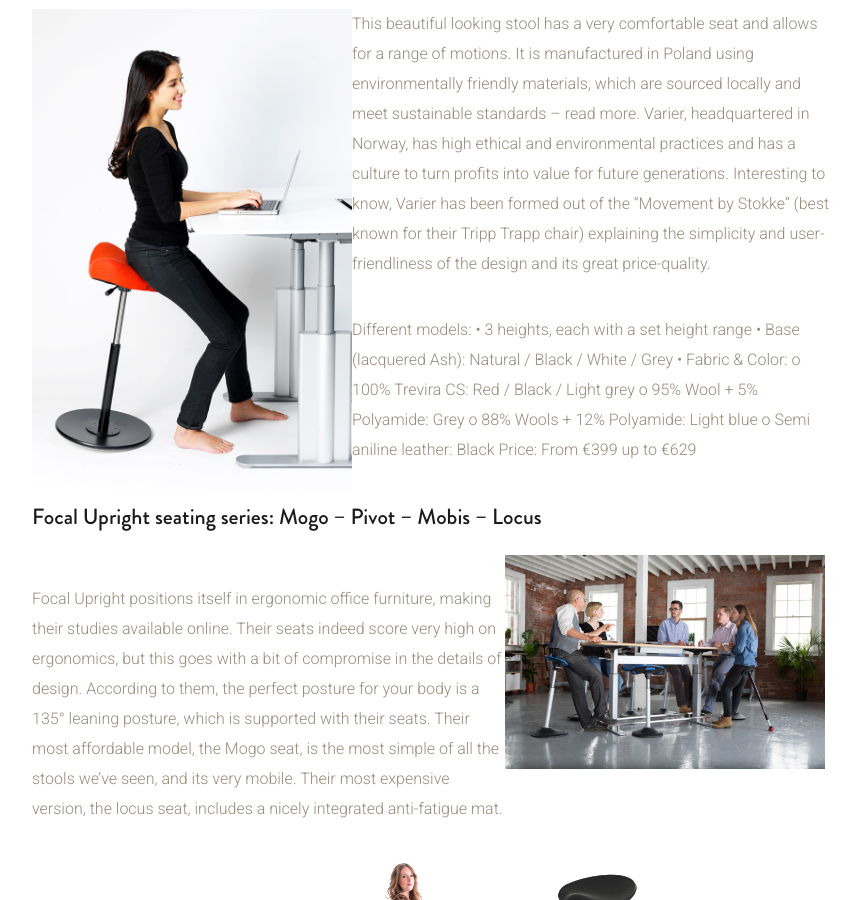
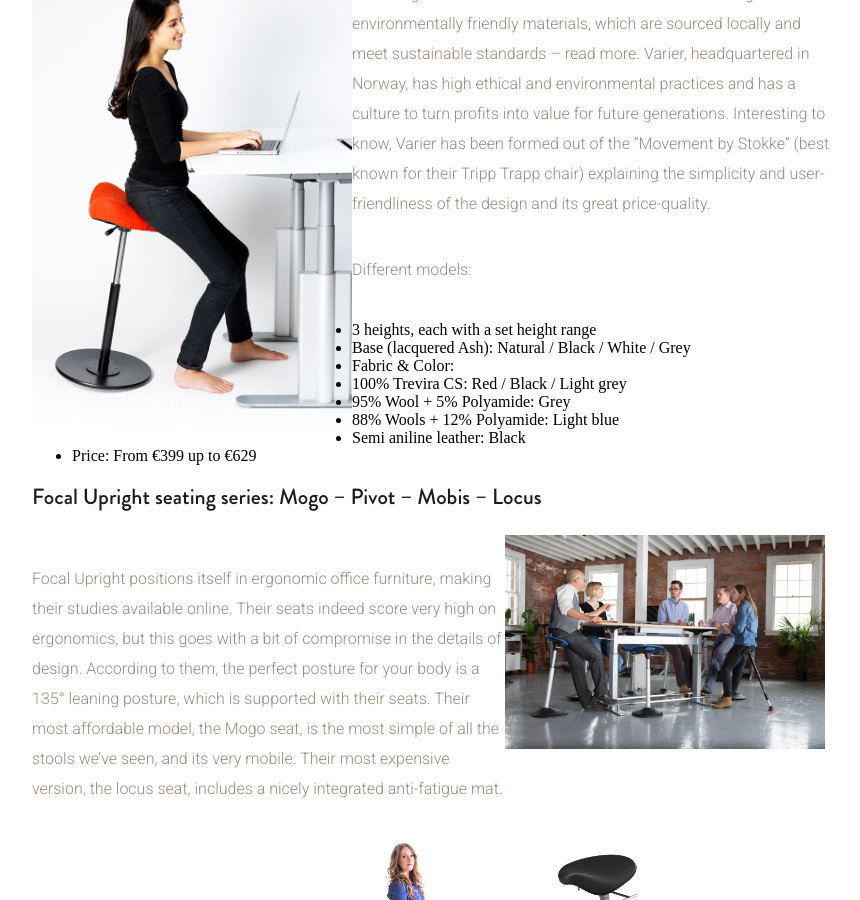
Before and after one commit to samuelrieder/jaswig.github.io, a Jekyll site: the page built from _posts/2016-06-27-stools.markdown, in a window 1280 px wide and 900 px high, scrolled down 1669 px. Shown: the whole window, without its empty margins (38-898 px from the left). Built offline with Jekyll 4.4.1, drawn with Linux system fonts in a browser that asks for light colours; nearby versions of some CDN libraries.

Commit message:
Update 2016-06-27-stools.markdown

```diff
--- a/_posts/2016-06-27-stools.markdown
+++ b/_posts/2016-06-27-stools.markdown
@@ -32,7 +32,6 @@ Step 3: Learn more about criteria important to us
 - Corporate social responsibility
 - Customer service
 - Price
-
 Step 4: Send out e-mails to top 10 to test their customer service
 Step 5: Choose top 5
 
@@ -46,14 +45,14 @@ Overall, we found lots of funky, crappy, and threatening stools. Luckily, some o
 This beautiful looking stool has a very comfortable seat and allows for a range of motions. It is manufactured in Poland using environmentally friendly materials, which are sourced locally and meet sustainable standards – read more. Varier, headquartered in Norway, has high ethical and environmental practices and has a culture to turn profits into value for future generations. Interesting to know, Varier has been formed out of the “Movement by Stokke” (best known for their Tripp Trapp chair) explaining the simplicity and user-friendliness of the design and its great price-quality.
 
 Different models:
-•	3 heights, each with a set height range
-•	Base (lacquered Ash): Natural / Black / White / Grey
-•	Fabric & Color:
-  o	100% Trevira CS: Red / Black / Light grey
-  o	95% Wool + 5% Polyamide: Grey
-  o	88% Wools + 12% Polyamide:  Light blue
-  o	Semi aniline leather: Black
-Price: From €399 up to €629
+- 3 heights, each with a set height range
+- Base (lacquered Ash): Natural / Black / White / Grey
+- Fabric & Color:
+ * 100% Trevira CS: Red / Black / Light grey
+ * 95% Wool + 5% Polyamide: Grey
+ * 88% Wools + 12% Polyamide:  Light blue
+ * Semi aniline leather: Black
+- Price: From €399 up to €629
 
 
 ### Focal Upright seating series: Mogo – Pivot – Mobis – Locus
```
